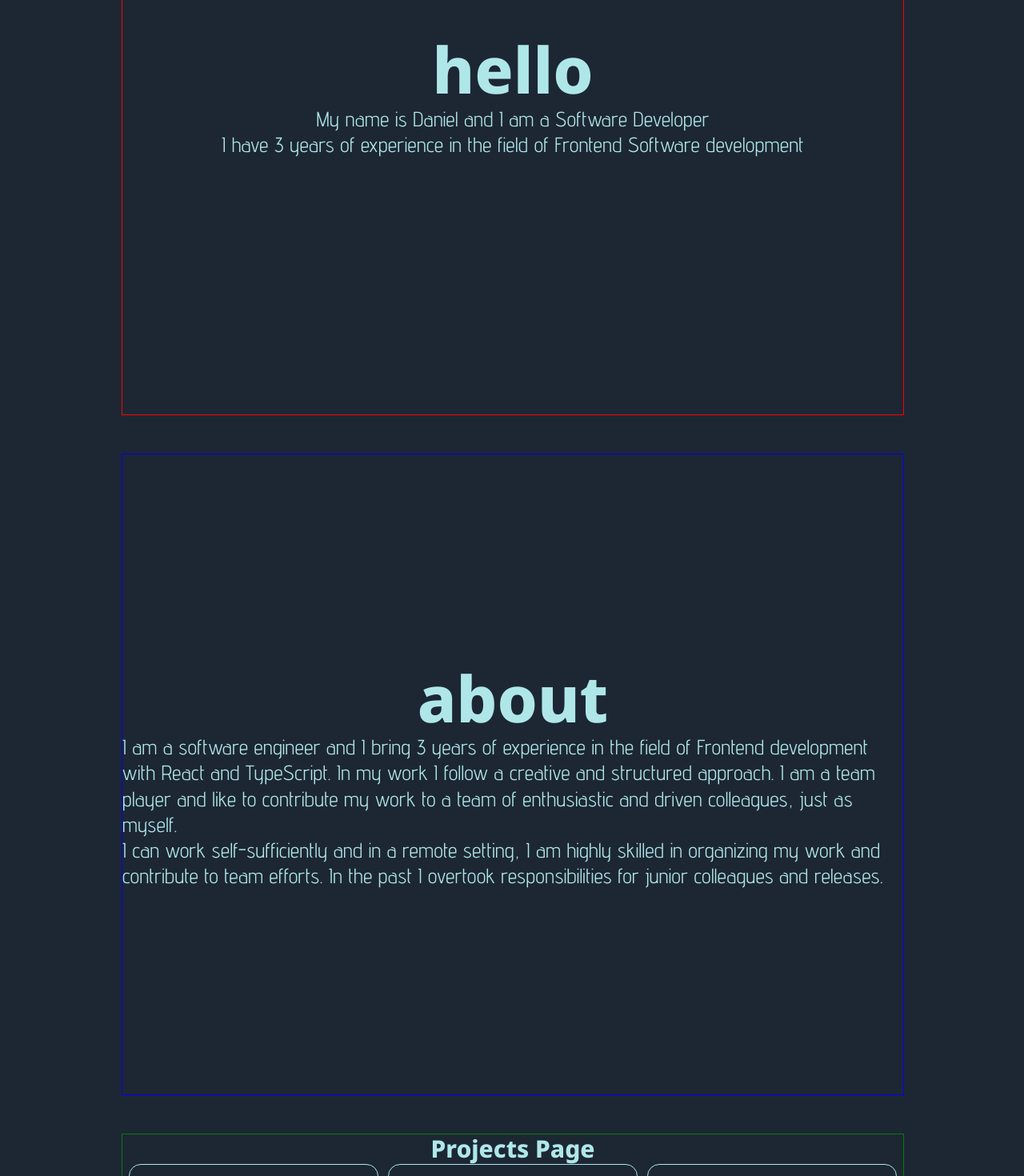
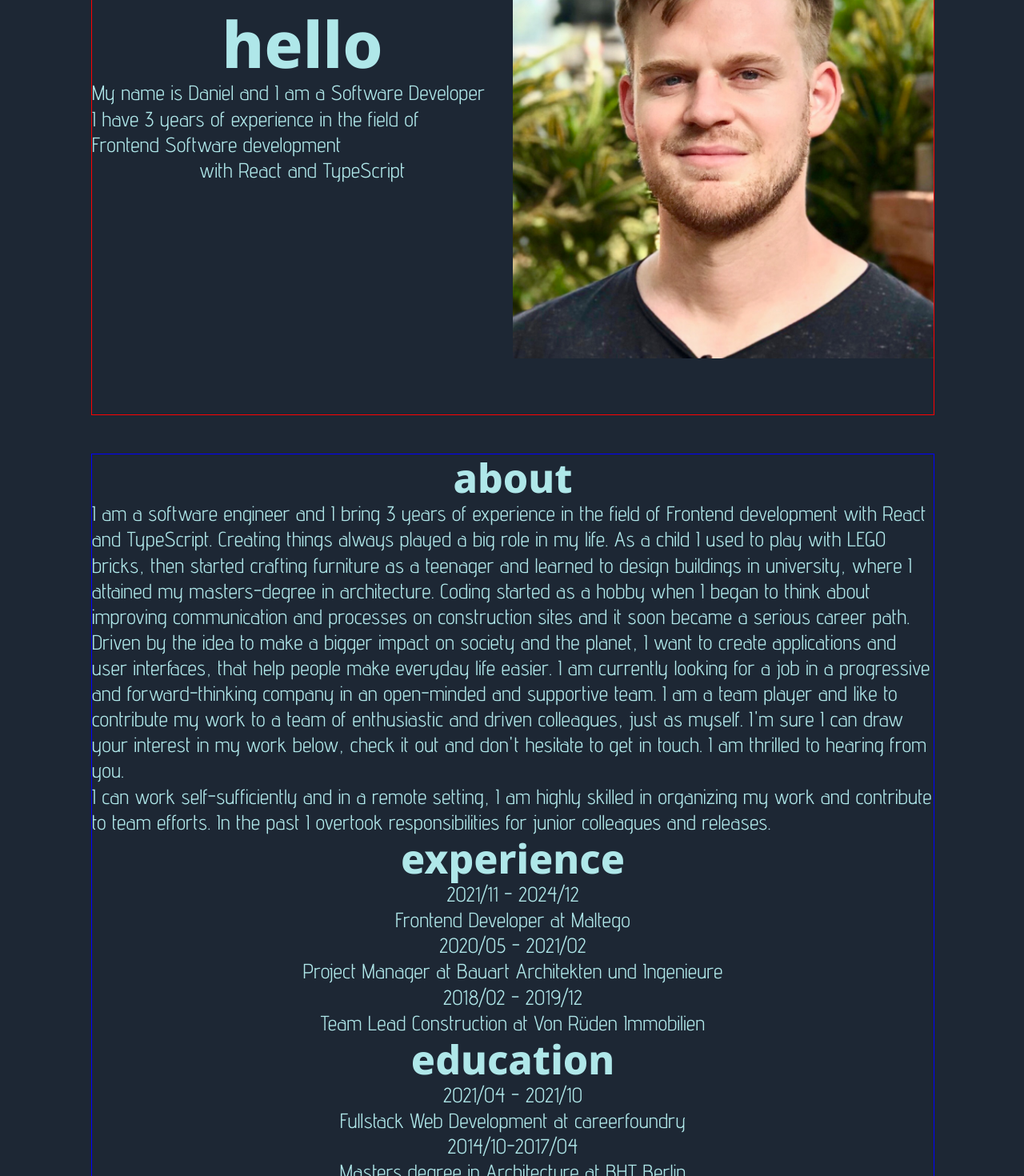
Before and after one commit to danielvonboros/portfolio, a React (Vite) app: page / in a window 1280 px wide. Shown: the part 380-1850 px from the top of the page at 80% size. Built offline with nearby package versions, Linux system fonts and the light colour scheme; a web font is replaced by a local one.

Commit message:
feat: add about information

```diff
--- a/src/App.tsx
+++ b/src/App.tsx
@@ -49,6 +49,7 @@ const App = () => {
       <Box
         sx={{
           width: "100%",
+          p: 0,
           backgroundColor: "primary.main",
         }}
       >
@@ -83,7 +84,8 @@ const App = () => {
             sx={{
               width: "100%",
               minHeight: "100vh",
-              maxWidth: { sm: 1024 },
+              maxWidth: { sm: 1100 },
+              p: 0,
               // maxHeight: { sm: 768 },
               overflow: "hidden",
               display: "flex",
--- a/src/about/About.tsx
+++ b/src/about/About.tsx
@@ -13,21 +13,68 @@ const About = () => (
         justifyContent: "center",
       }}
     >
-      <Typography variant={"h3"} color="text.primary" sx={{ fontSize: 80 }}>
-        about{" "}
+      <Typography variant={"h3"} color="text.primary" sx={{ fontSize: 50 }}>
+        about
       </Typography>
       <Typography variant="h4" color="text.primary">
         I am a software engineer and I bring 3 years of experience in the field
-        of Frontend development with React and TypeScript. In my work I follow a
-        creative and structured approach. I am a team player and like to
+        of Frontend development with React and TypeScript. Creating things
+        always played a big role in my life. As a child I used to play with LEGO
+        bricks, then started crafting furniture as a teenager and learned to
+        design buildings in university, where I attained my masters-degree in
+        architecture. Coding started as a hobby when I began to think about
+        improving communication and processes on construction sites and it soon
+        became a serious career path. Driven by the idea to make a bigger impact
+        on society and the planet, I want to create applications and user
+        interfaces, that help people make everyday life easier. I am currently
+        looking for a job in a progressive and forward-thinking company in an
+        open-minded and supportive team. I am a team player and like to
         contribute my work to a team of enthusiastic and driven colleagues, just
-        as myself.
+        as myself. I'm sure I can draw your interest in my work below, check it
+        out and don't hesitate to get in touch. I am thrilled to hearing from
+        you.
       </Typography>
       <Typography variant="h4" color="text.primary">
         I can work self-sufficiently and in a remote setting, I am highly
         skilled in organizing my work and contribute to team efforts. In the
         past I overtook responsibilities for junior colleagues and releases.
       </Typography>
+      <Typography variant={"h3"} color="text.primary" sx={{ fontSize: 50 }}>
+        experience
+      </Typography>
+      <Typography variant="h4" color="text.primary">
+        2021/11 - 2024/12
+      </Typography>
+      <Typography variant="h4" color="text.primary">
+        Frontend Developer at Maltego
+      </Typography>
+      <Typography variant="h4" color="text.primary">
+        2020/05 - 2021/02
+      </Typography>
+      <Typography variant="h4" color="text.primary">
+        Project Manager at Bauart Architekten und Ingenieure
+      </Typography>
+      <Typography variant="h4" color="text.primary">
+        2018/02 - 2019/12
+      </Typography>
+      <Typography variant="h4" color="text.primary">
+        Team Lead Construction at Von Rüden Immobilien
+      </Typography>
+      <Typography variant={"h3"} color="text.primary" sx={{ fontSize: 50 }}>
+        education
+      </Typography>
+      <Typography variant="h4" color="text.primary">
+        2021/04 - 2021/10
+      </Typography>
+      <Typography variant="h4" color="text.primary">
+        Fullstack Web Development at careerfoundry
+      </Typography>
+      <Typography variant="h4" color="text.primary">
+        2014/10-2017/04
+      </Typography>
+      <Typography variant="h4" color="text.primary">
+        Masters degree in Architecture at BHT Berlin
+      </Typography>
     </Box>
   </>
 );
--- a/src/home/Home.tsx
+++ b/src/home/Home.tsx
@@ -1,4 +1,4 @@
-import { Box, Typography } from "@mui/material";
+import { Box, TextField, Typography } from "@mui/material";
 
 const Home = () => (
   <>
@@ -9,21 +9,48 @@ const Home = () => (
         width: "100%",
         border: "1px solid red",
         display: "flex",
-        flexDirection: "column",
+        flexDirection: "row",
         alignItems: "center",
         justifyContent: "center",
       }}
     >
-      <Typography variant={"h3"} color="text.primary" sx={{ fontSize: 80 }}>
+      <Box
+        sx={{
+          width: "50%",
+          display: "flex",
+          flexDirection: "column",
+          justifyContent: "center",
+          alignContent: "center",
+          mx: "auto",
+        }}
+      >
+        <Typography
+          variant={"h3"}
+          color="text.primary"
+          sx={{ fontSize: 80, mx: "auto" }}
+        >
           hello
         </Typography>
-      <Typography variant="h4" color="text.primary">
+        <Typography sx={{ align: "center" }} variant="h4" color="text.primary">
           My name is Daniel and I am a Software Developer
         </Typography>
         <Typography variant="h4" color="text.primary">
-        I have 3 years of experience in the field of Frontend Software
-        development
+          I have 3 years of experience in the field of
         </Typography>
+        <Typography variant="h4" color="text.primary">
+          Frontend Software development
+        </Typography>
+        <Typography sx={{ mx: "auto" }} variant="h4" color="text.primary">
+          with React and TypeScript
+        </Typography>
+      </Box>
+      <Box sx={{ width: "50%" }}>
+        <img
+          src="IMG_0584.jpeg"
+          alt="Daniel"
+          style={{ width: "100%", height: "100%" }}
+        />
+      </Box>
     </Box>
   </>
 );
--- a/src/projects/ProjectCard.tsx
+++ b/src/projects/ProjectCard.tsx
@@ -1,7 +1,6 @@
 import { Box, Link, Typography } from "@mui/material";
 import { styled } from "@mui/material/styles";
 import { projectData } from "./projectData";
-import { theme } from "../assets/theme";
 
 const ProjectCardItem = styled(Box)(({ theme }) => ({
   minHeight: "350px",
```
Also changed, not shown: public/IMG_0584.jpeg (added). Lines whose indentation alone changed are shown as unchanged.
